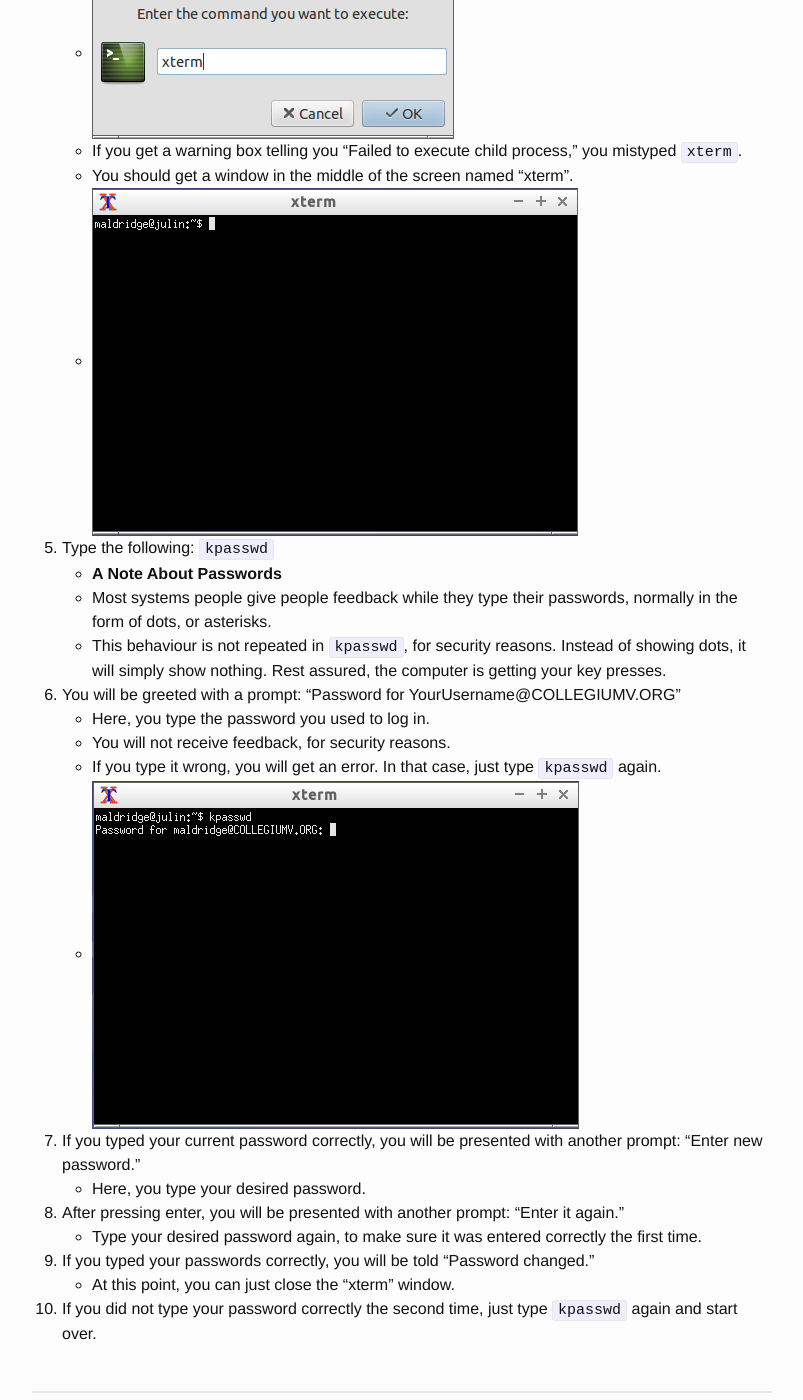
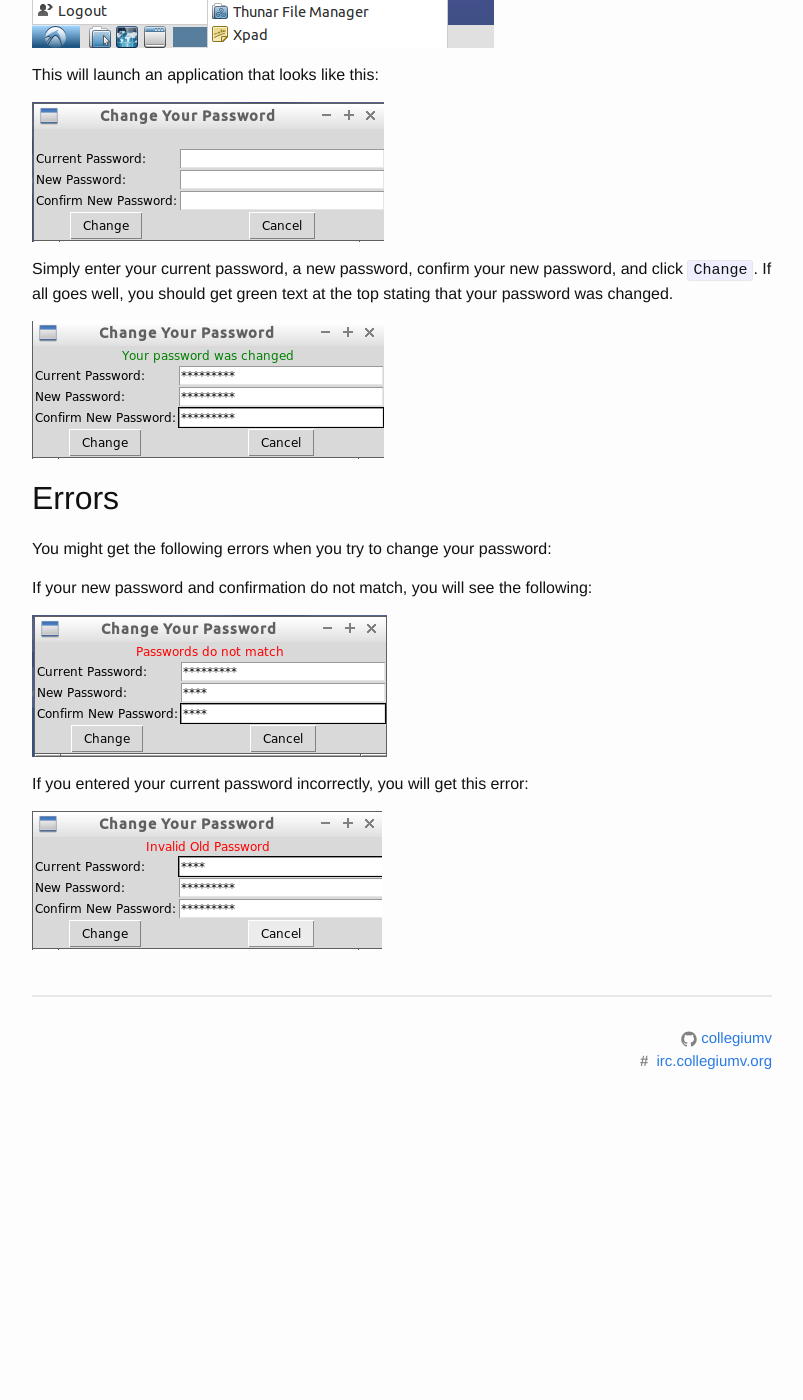
Before and after one commit to collegiumv/cv_doc_legacy, a Jekyll site: the page built from start/changepass.md, in a window 1280 px wide and 1400 px high, scrolled down 621 px. Shown: the whole window, without its empty margins (238-1041 px from the left). Built offline with Jekyll 4.4.1, drawn with Linux system fonts in a browser that asks for light colours; after the commit the page ends 1738 px from its top, so only the background shows below that; some of the changed text lies outside the part shown.

Commit message:
Added documentation for kpasswd gui

```diff
--- a/start/changepass.md
+++ b/start/changepass.md
@@ -4,48 +4,28 @@ author: CVAdmins
 layout: default
 ---
 
-## Change Password
+# Change Password
 
-1. Log in on a Lounge Workstation.
+CVOS provides an intuitive interface to change your password. You can find it on the application menu under `Accecssories > Change Password`.
 
-2. Click on the menu at the bottom left corner.
+![Change Password](/img/start/chpassMenu.png)
 
-3. Select the second item from the bottom, "Run".
- - ![It looks like this](menu.png)
+This will launch an application that looks like this:
 
-4. Type: `xterm` and press enter.
- - ![That should look like this](run.png)
- - If you get a warning box telling you "Failed to execute child process," you
-   mistyped `xterm`.
- - You should get a window in the middle of the screen named "xterm".
- - ![Xterm looks like this](xterm.png)
+![Change Password](/img/start/chpassGui.png)
 
-5. Type the following: `kpasswd`
- - **A Note About Passwords**
-	  * Most systems people give people feedback while they type their
-	    passwords, normally in the form of dots, or asterisks.
-	  * This behaviour is not repeated in `kpasswd`, for security reasons.
-	    Instead of showing dots, it will simply show nothing. Rest assured,
-	    the computer is getting your key presses.
+Simply enter your current password, a new password, confirm your new password, and click `Change`. If all goes well, you should get green text at the top stating that your password was changed.
 
-6. You will be greeted with a prompt: "Password for YourUsername@COLLEGIUMV.ORG"
- - Here, you type the password you used to log in.
- - You will not receive feedback, for security reasons.
- - If you type it wrong, you will get an error. In that case, just type
-   `kpasswd` again.
- - ![This command and first line look like this](kpasswd.png)
+![Change Password Success](/img/start/chpassSuccess.png)
 
-7. If you typed your current password correctly, you will be presented with
-   another prompt: "Enter new password."
- - Here, you type your desired password.
+# Errors
 
-8. After pressing enter, you will be presented with another prompt: "Enter it
-   again."
- - Type your desired password again, to make sure it was entered correctly the
-   first time.
+You might get the following errors when you try to change your password:
 
-9. If you typed your passwords correctly, you will be told "Password changed."
- - At this point, you can just close the "xterm" window.
+If your new password and confirmation do not match, you will see the following:
 
-10. If you did not type your password correctly the second time, just type
-   `kpasswd` again and start over.
+![Match passwords](/img/start/chpassMatch.png)
+
+If you entered your current password incorrectly, you will get this error:
+
+![Current Password](/img/start/chpassInvalid.png)
```
Also changed, not shown: img/start/chpassGui.png (added), img/start/chpassInvalid.png (added), img/start/chpassMatch.png (added), img/start/chpassMenu.png (added), img/start/chpassSuccess.png (added).
